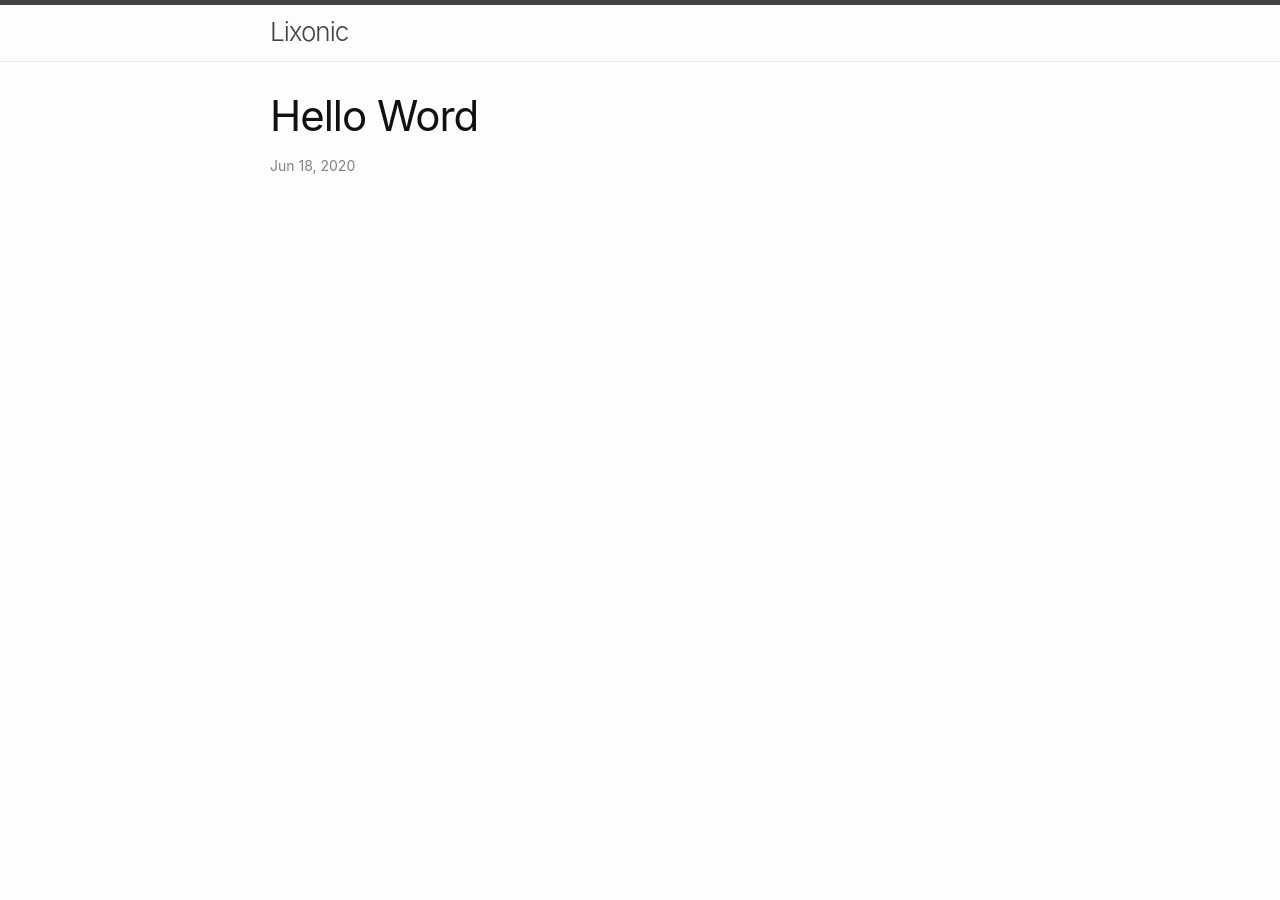
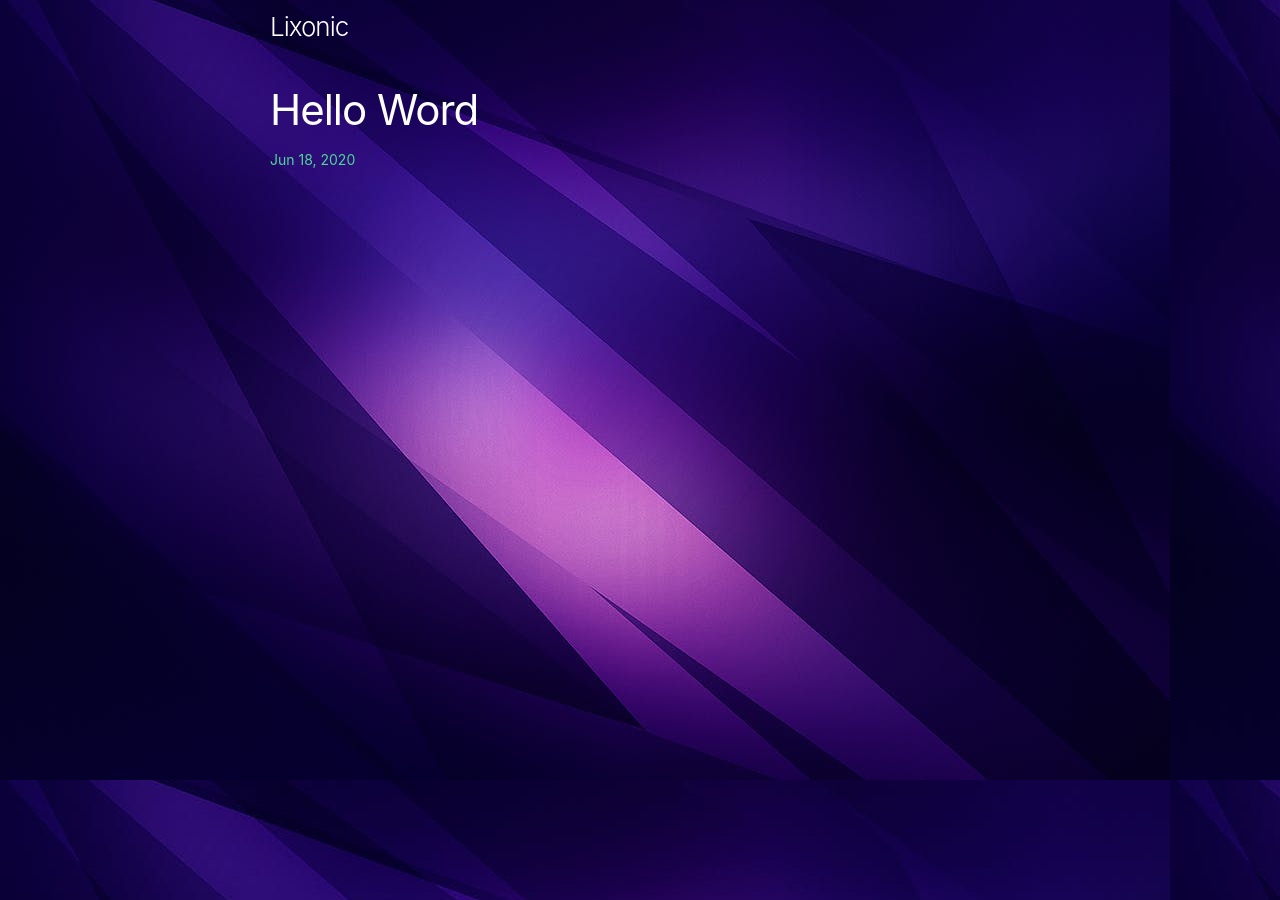
Before and after one commit to lixonic/lixonic, a Jekyll site: the page built from _posts/2020-06-18-welcome-to-jekyll.markdown, in a window 1280 px wide. Built offline with Jekyll 4.4.1, drawn with Linux system fonts in a browser that asks for light colours.

Commit message:
add new theme

```diff
--- a/assets/css/style.scss
+++ b/assets/css/style.scss
@@ -5,3 +5,24 @@
 @import
   "minima/skins/{{ site.minima.skin | default: 'classic' }}",
   "minima/initialize";
+
+  body{
+    background: #eee url('/assets/bg.jpg');
+    color: #fff;
+    background-attachment: fixed;
+
+    .post-meta, a, .post-content a{
+      color: #4ed597
+    }
+    a.post-link{
+      color: #fff
+    }
+  }
+
+  .site-header{
+    border: 0;
+
+    .site-title{
+      color: #fff;
+     }
+  }
```
Also changed, not shown: _posts/2020-07-20-frustration-the-war-within.md (added, +7 -0 lines), _posts/2020-07-20-message-in-bottle.md (added, +10 -0 lines), assets/bg.jpg (added).
